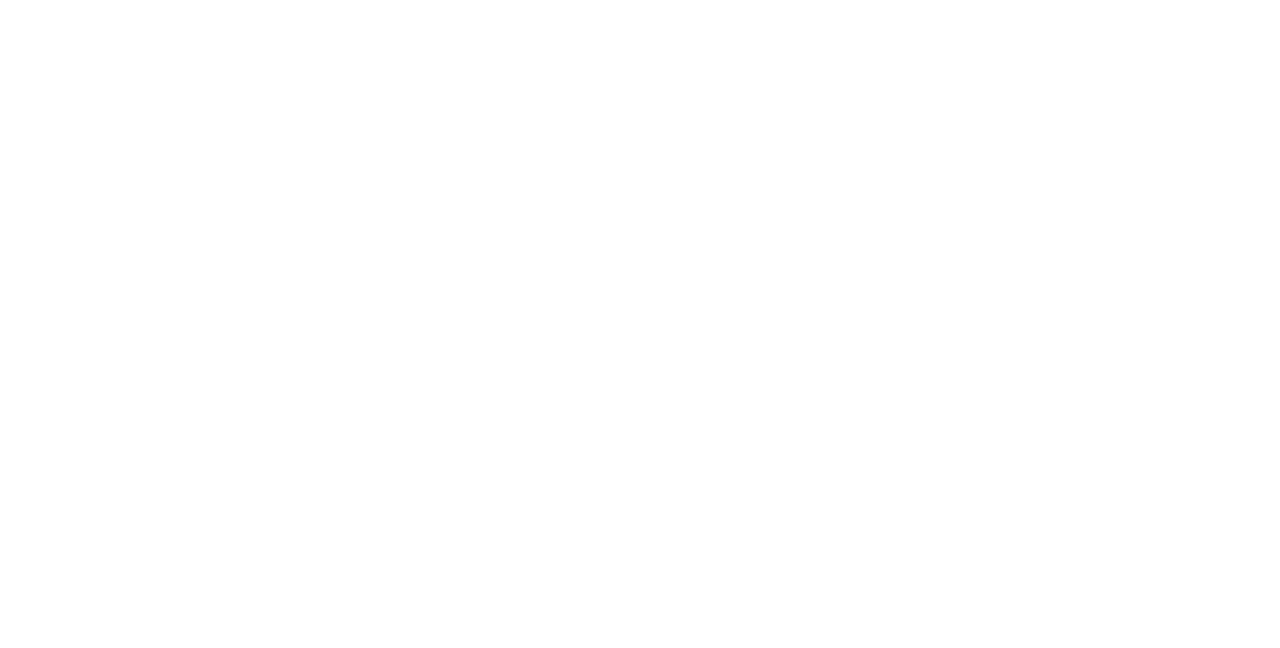
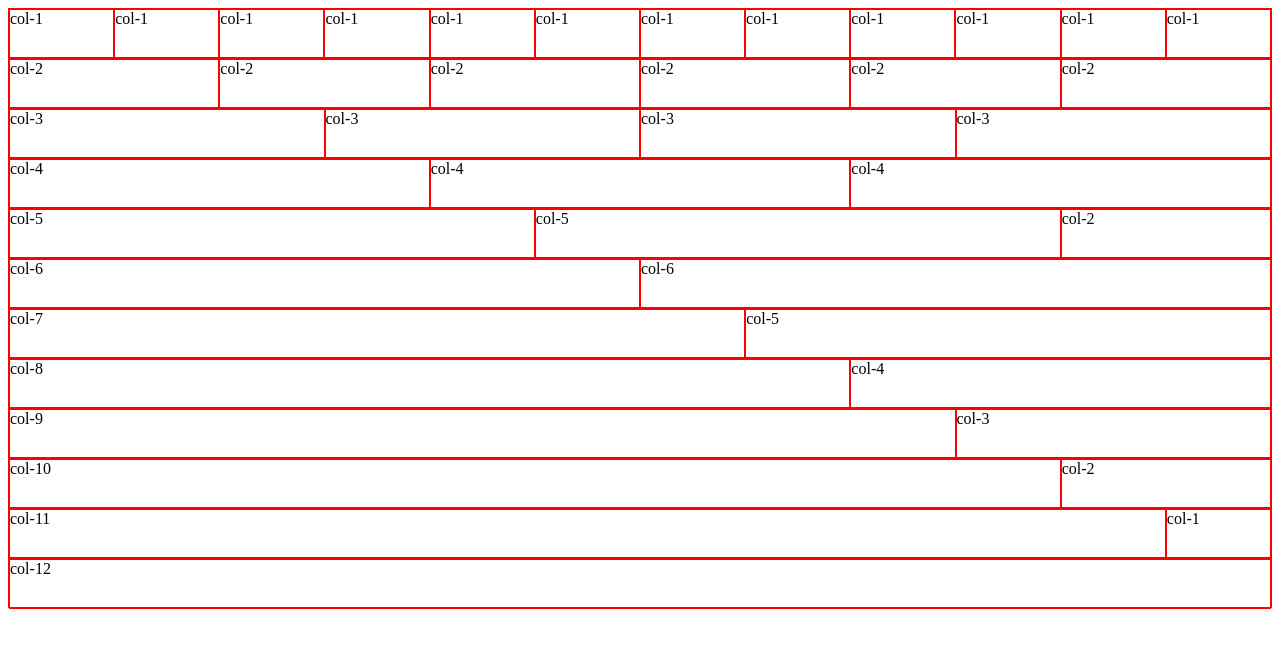
Before and after one commit to talhaker/Shoestrap, a plain HTML site: page index.html in a window 1280 px wide. Drawn offline with Linux system fonts and the light colour scheme.

Commit message:
12-column Grid

```diff
--- a/index.html
+++ b/index.html
@@ -0,0 +1,81 @@
+<html lang="en">
+
+<head>
+    <meta charset="UTF-8">
+    <meta name="viewport" content="width=device-width, initial-scale=1.0">
+    <meta http-equiv="X-UA-Compatible" content="ie=edge">
+    <link rel="stylesheet" type="text/css" href="shoestrap.css">
+    <link rel="stylesheet" type="text/css" href="style.css">
+    <title>Shoestrap</title>
+</head>
+
+<body>
+    <div class="row">
+        <div class="col-1">col-1</div>
+        <div class="col-1">col-1</div>
+        <div class="col-1">col-1</div>
+        <div class="col-1">col-1</div>
+        <div class="col-1">col-1</div>
+        <div class="col-1">col-1</div>
+        <div class="col-1">col-1</div>
+        <div class="col-1">col-1</div>
+        <div class="col-1">col-1</div>
+        <div class="col-1">col-1</div>
+        <div class="col-1">col-1</div>
+        <div class="col-1">col-1</div>
+    </div>
+    <div class="row">
+        <div class="col-2">col-2</div>
+        <div class="col-2">col-2</div>
+        <div class="col-2">col-2</div>
+        <div class="col-2">col-2</div>
+        <div class="col-2">col-2</div>
+        <div class="col-2">col-2</div>
+    </div>
+    <div class="row">
+        <div class="col-3">col-3</div>
+        <div class="col-3">col-3</div>
+        <div class="col-3">col-3</div>
+        <div class="col-3">col-3</div>
+    </div>
+    <div class="row">
+        <div class="col-4">col-4</div>
+        <div class="col-4">col-4</div>
+        <div class="col-4">col-4</div>
+    </div>
+    <div class="row">
+        <div class="col-5">col-5</div>
+        <div class="col-5">col-5</div>
+        <div class="col-2">col-2</div>
+    </div>
+    <div class="row">
+        <div class="col-6">col-6</div>
+        <div class="col-6">col-6</div>
+    </div>
+    <div class="row">
+        <div class="col-7">col-7</div>
+        <div class="col-5">col-5</div>
+    </div>
+    <div class="row">
+        <div class="col-8">col-8</div>
+        <div class="col-4">col-4</div>
+    </div>
+    <div class="row">
+        <div class="col-9">col-9</div>
+        <div class="col-3">col-3</div>
+    </div>
+    <div class="row">
+        <div class="col-10">col-10</div>
+        <div class="col-2">col-2</div>
+    </div>
+    <div class="row">
+        <div class="col-11">col-11</div>
+        <div class="col-1">col-1</div>
+    </div>
+    <div class="row">
+        <div class="col-12">col-12</div>
+    </div>
+
+</body>
+
+</html>
--- a/shoestrap.css
+++ b/shoestrap.css
@@ -1,6 +1,61 @@
 .col-1 {
     float: left;
     width: 8.33333333%;
+}
+
+.col-2 {
+    float: left;
+    width: calc(2 * 8.33333333%);
+}
+
+.col-3 {
+    float: left;
+    width: calc(3 * 8.33333333%);
+}
+
+.col-4 {
+    float: left;
+    width: calc(4 * 8.33333333%);
+}
+
+.col-5 {
+    float: left;
+    width: calc(5 * 8.33333333%);
+}
+
+.col-6 {
+    float: left;
+    width: calc(6 * 8.33333333%);
+}
+
+.col-7 {
+    float: left;
+    width: calc(7 * 8.33333333%);
+}
+
+.col-8 {
+    float: left;
+    width: calc(8 * 8.33333333%);
+}
+
+.col-9 {
+    float: left;
+    width: calc(9 * 8.33333333%);
+}
+
+.col-10 {
+    float: left;
+    width: calc(10 * 8.33333333%);
+}
+
+.col-11 {
+    float: left;
+    width: calc(11 * 8.33333333%);
+}
+
+.col-12 {
+    float: left;
+    width: calc(12 * 8.33333333%);
 }
 
 div {
```
